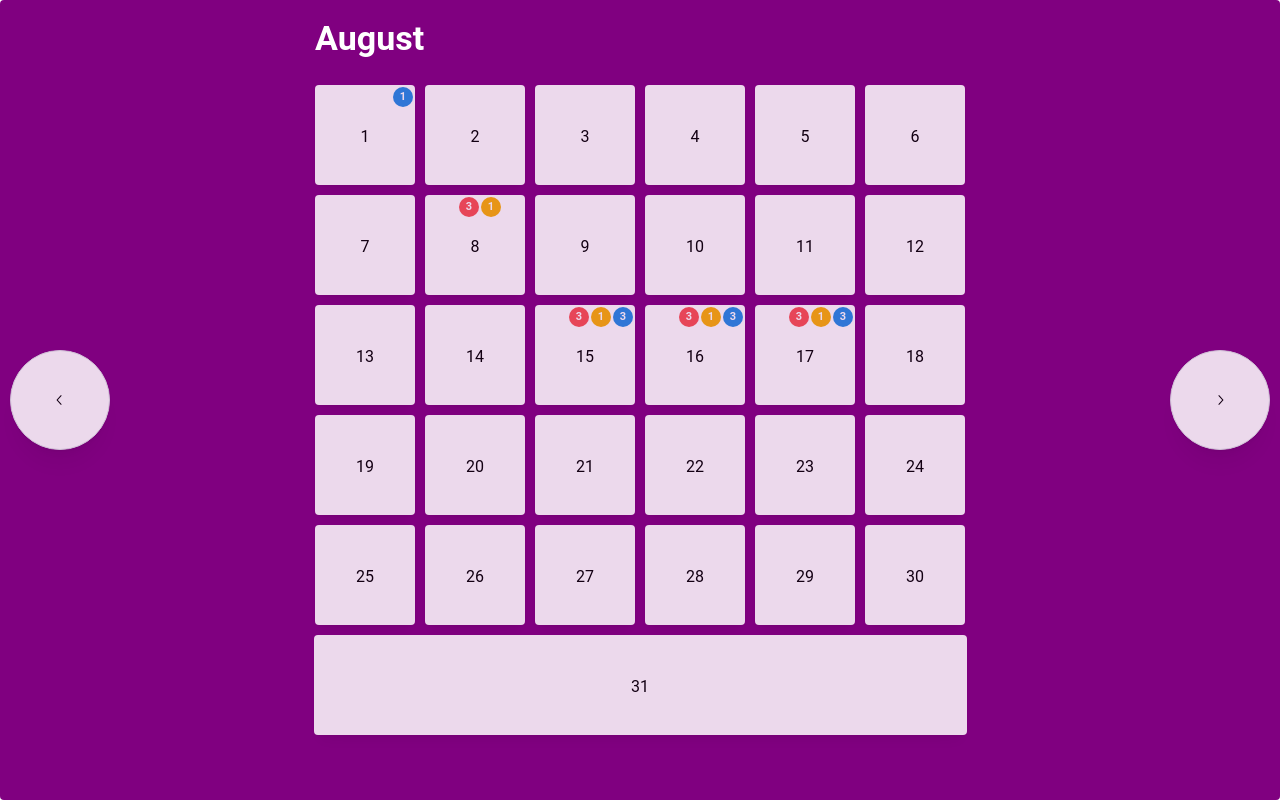
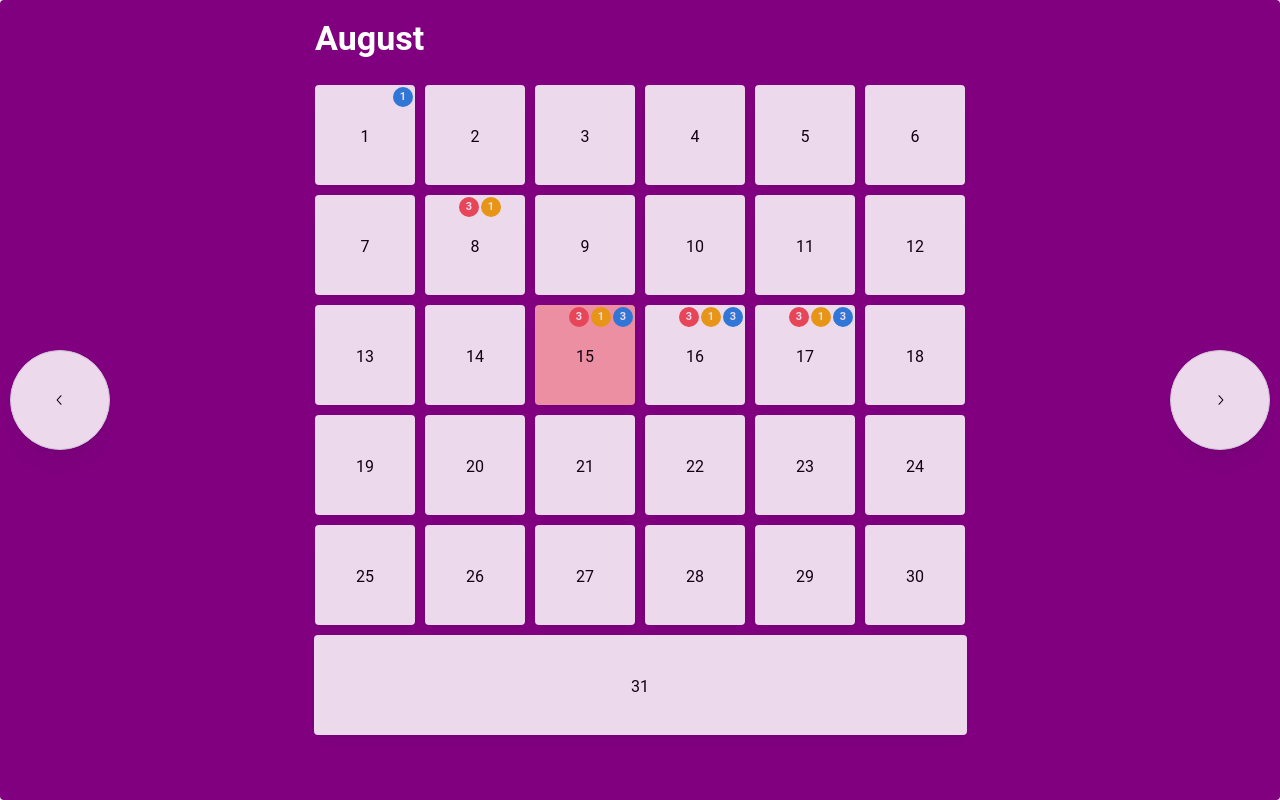
Before and after one commit to bmbaron/memrys, a React (Vite) app in the folder frontend/: page / in a window 1280 px wide. Built offline with nearby package versions, Linux system fonts and the light colour scheme.

Commit message:
add logic for showing today`s date

```diff
--- a/frontend/src/components/CalendarGrid.tsx
+++ b/frontend/src/components/CalendarGrid.tsx
@@ -5,6 +5,7 @@ import {
   CardProps,
   Container,
   createPolymorphicComponent,
+  FocusTrap,
   HoverCard,
   Modal,
   Paper,
@@ -16,7 +17,7 @@ import { useDisclosure } from '@mantine/hooks';
 import dayjs from 'dayjs';
 import localeData from 'dayjs/plugin/localeData';
 import { useState } from 'react';
-import { getMonth } from '../utils/getMonth.ts';
+import { getMonthName } from '../utils/getMonth.ts';
 import DayModal, { DayObject } from './DayModal.tsx';
 import myData from './test-data.json';
 
@@ -30,9 +31,11 @@ const CalendarGrid = (data: { monthNumber: number; monthName: string }) => {
   const [modalTitle, setModalTitle] = useState('');
   const [modalDate, setModalDate] = useState('');
   const theme = useMantineTheme();
-  const SingleDayCard = (data: { day: number; month: number }) => {
+  const SingleDayCard = (data: { day: number; month: string }) => {
     dayjs.extend(localeData);
-    const dayString = `${dayjs().year()}-${data.month + 1}-${data.day}`;
+    const dayString = `${dayjs().year()}-${data.month}-${data.day}`;
+    const isToday = dayString === dayjs().toISOString().slice(0, 10);
+    console.log(dayString, dayjs().toISOString().slice(0, 10));
     const hasData = myData.find((obj: DayObject) => obj.date === dayString);
     const dayName = dayjs.weekdays()[dayjs(dayString).day()];
     let daySuffix = 'th';
@@ -44,7 +47,7 @@ const CalendarGrid = (data: { monthNumber: number; monthName: string }) => {
       daySuffix = 'rd';
     }
     const handleClick = () => {
-      setModalTitle(`${dayName}, ${getMonth(data.month)} ${data.day}${daySuffix}`);
+      setModalTitle(`${dayName}, ${getMonthName(Number(data.month))} ${data.day}${daySuffix}`);
       setModalDate(dayString);
       open();
     };
@@ -61,6 +64,7 @@ const CalendarGrid = (data: { monthNumber: number; monthName: string }) => {
             lh={'40px'}
             is31st={data.day === 31}
             onClick={handleClick}
+            bg={isToday ? 'red.3' : 'auto'}
           >
             {hasData && hasData.texts.length > 0 ? (
               <Badge pos="absolute" top={2} right={2} color="blue" size="md" circle>
@@ -90,9 +94,10 @@ const CalendarGrid = (data: { monthNumber: number; monthName: string }) => {
     );
   };
   const getDayCards = (numDays: number, month: number) => {
+    const monthTwoDigits = month < 10 ? `0${month + 1}` : `${month + 1}`;
     const days = [];
     for (let i = 0; i < numDays; i++) {
-      days.push(<SingleDayCard key={i} day={i + 1} month={month} />);
+      days.push(<SingleDayCard key={i} day={i + 1} month={monthTwoDigits} />);
     }
     return days;
   };
@@ -111,7 +116,14 @@ const CalendarGrid = (data: { monthNumber: number; monthName: string }) => {
       >
         {getDayCards(monthDays, data.monthNumber)}
       </Container>
-      <Modal opened={opened} onClose={close} title={modalTitle} centered>
+      <Modal
+        opened={opened}
+        onClose={close}
+        title={modalTitle}
+        centered
+        className="mantine-focus-never"
+      >
+        <FocusTrap.InitialFocus />
         <DayModal data={modalDate} />
       </Modal>
     </Paper>
--- a/frontend/src/components/DayModal.tsx
+++ b/frontend/src/components/DayModal.tsx
@@ -20,11 +20,14 @@ export type DayObject = {
 const DayModal = ({ data }: { data: string }) => {
   const dayData = myData.find((obj: DayObject) => obj.date === data);
   return dayData ? (
-    <List>
-      {dayData.texts.map((text: string, index: number) => (
-        <ListItem key={index}>{text}</ListItem>
-      ))}
-    </List>
+    <Box ta={'center'}>
+      <List mb={20}>
+        {dayData.texts.map((text: string, index: number) => (
+          <ListItem key={index}>{text}</ListItem>
+        ))}
+      </List>
+      <AddButton>add memry</AddButton>
+    </Box>
   ) : (
     <Box ta={'center'}>
       <Text size={'sm'} mt={30} mb={20}>
--- a/frontend/src/components/test-data.json
+++ b/frontend/src/components/test-data.json
@@ -1,7 +1,17 @@
 [
-  { "date": "2024-8-1", "tags": [], "texts": ["helalkjnsdf"], "images": [] },
-  { "date": "2024-8-8", "tags": ["John"], "texts": [], "images": ["./", "./", "./"] },
-  { "date": "2024-8-15", "tags": ["John"], "texts": ["a", "b", "c"], "images": ["./", "./", "./"] },
-  { "date": "2024-8-16", "tags": ["Lisa"], "texts": ["d", "e", "f"], "images": ["./", "./", "./"] },
-  { "date": "2024-8-17", "tags": ["Sam"], "texts": ["g", "h", "i"], "images": ["./", "./", "./"] }
+  { "date": "2024-08-1", "tags": [], "texts": ["helalkjnsdf"], "images": [] },
+  { "date": "2024-08-8", "tags": ["John"], "texts": [], "images": ["./", "./", "./"] },
+  {
+    "date": "2024-08-15",
+    "tags": ["John"],
+    "texts": ["a", "b", "c"],
+    "images": ["./", "./", "./"]
+  },
+  {
+    "date": "2024-08-16",
+    "tags": ["Lisa"],
+    "texts": ["d", "e", "f"],
+    "images": ["./", "./", "./"]
+  },
+  { "date": "2024-08-17", "tags": ["Sam"], "texts": ["g", "h", "i"], "images": ["./", "./", "./"] }
 ]
--- a/frontend/src/utils/getMonth.ts
+++ b/frontend/src/utils/getMonth.ts
@@ -12,6 +12,10 @@ export const monthNames = [
   'November',
   'December'
 ];
-export const getMonth = (index: number) => {
+export const getMonthName = (index: number) => {
   return monthNames[index];
 };
+
+export const getMonthNumber = (name: string) => {
+  return monthNames.indexOf(name) + 1;
+};
```
